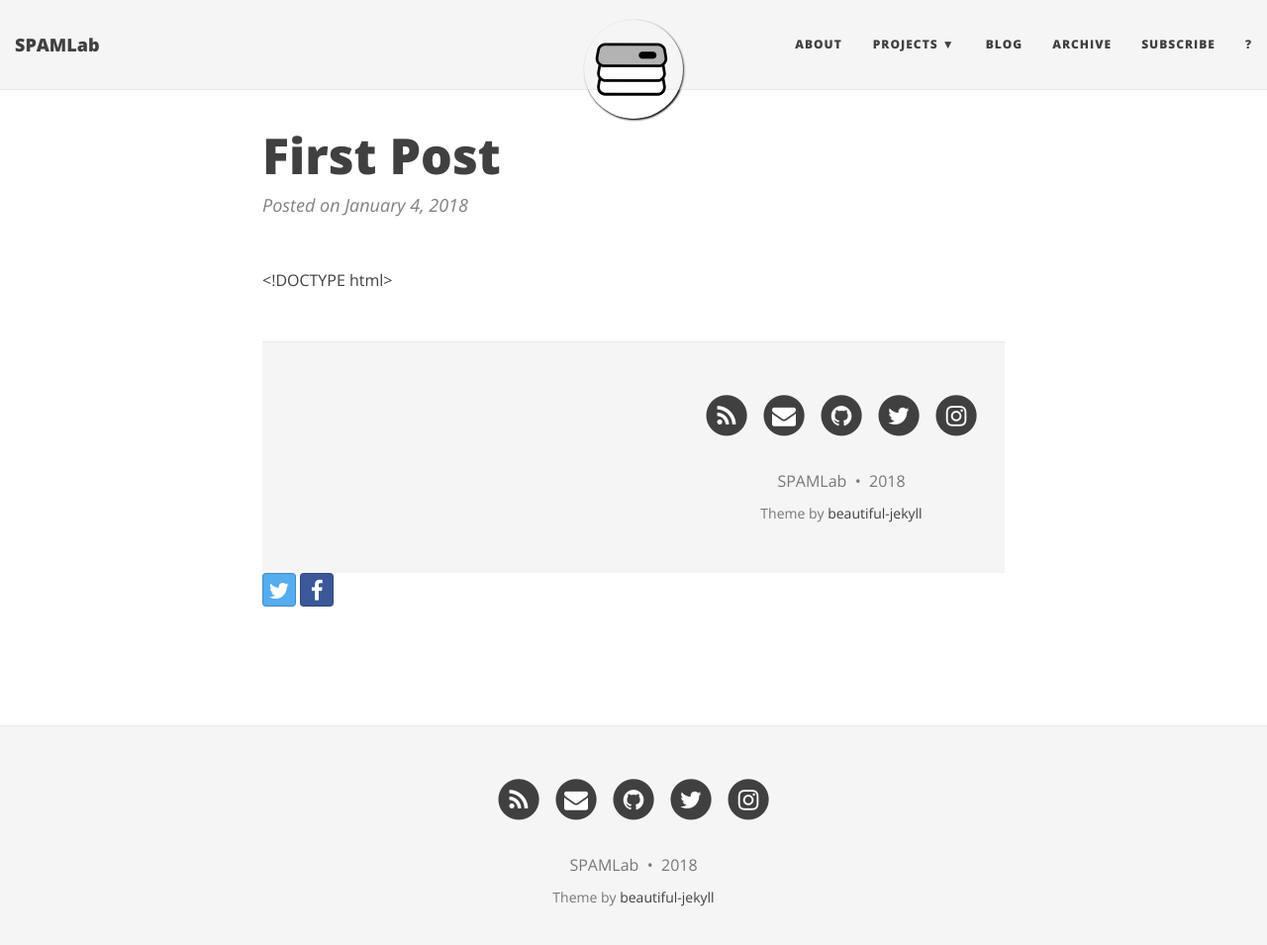
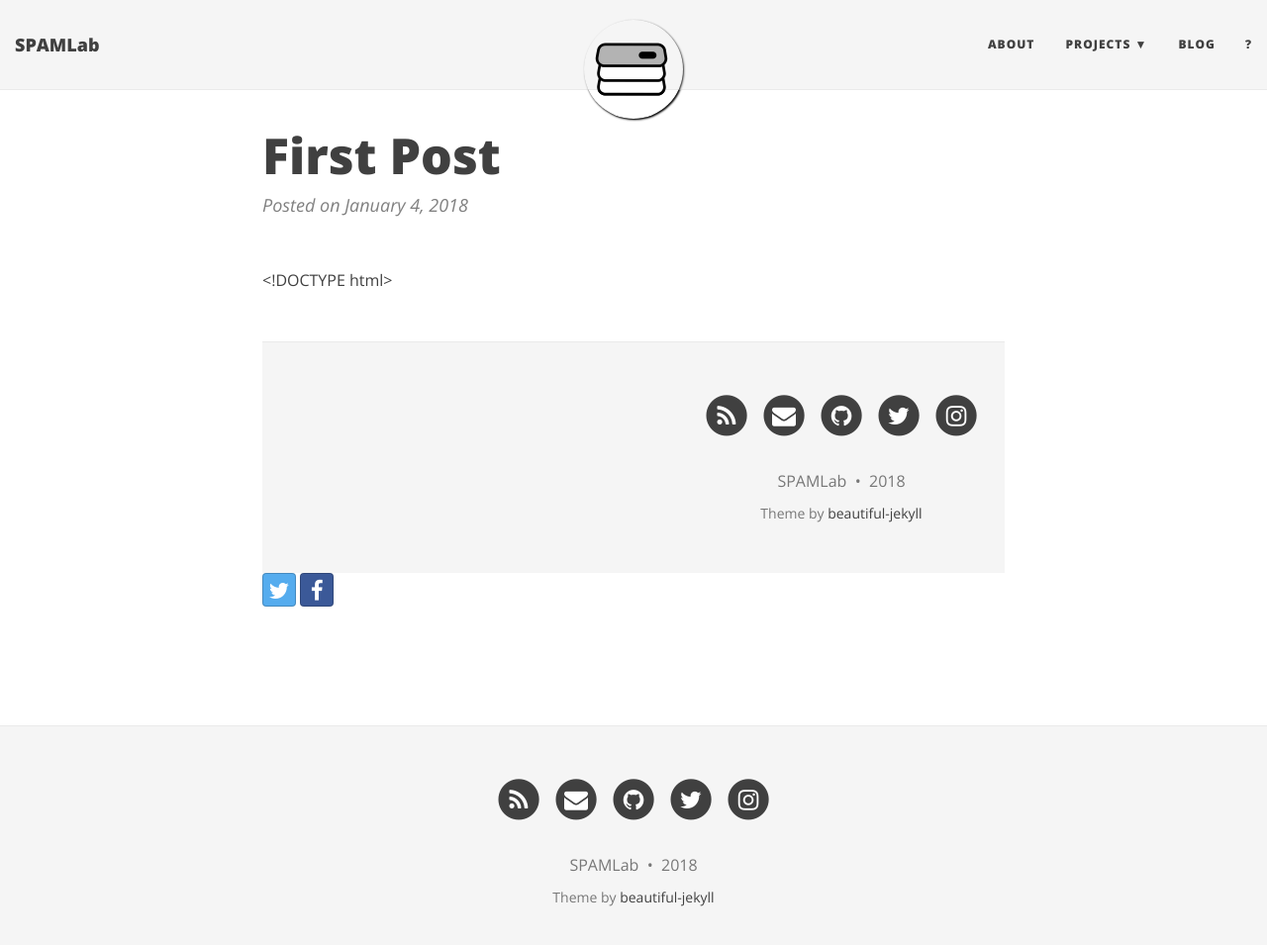
Before and after one commit to SPAMLab/SPAMLab.github.io, a Jekyll site: the page built from _posts/2018-01-04-first-post.md, in a window 1280 px wide and 967 px high. Shown: the top 955 px of the window at 99% size. Built offline with Jekyll 4.4.1, drawn with Linux system fonts in a browser that asks for light colours; nearby versions of some CDN libraries; some of the changed lines change nothing that is shown.

Commit message:
Update _config.yml

```diff
--- a/_config.yml
+++ b/_config.yml
@@ -29,8 +29,8 @@ navbar-links:
     - Basalt Quarry: "garcia_quarry"
     - Landslides: "landslides"
   Blog: ""
-  Archive: "https://spamlab.github.io/tags/"
-  Subscribe: "subscribe"
+  #Archive: "https://spamlab.github.io/tags/"
+  #Subscribe: "subscribe"
   ?: "search"
 
 # Image to show in the navigation bar - image must be a square (width = height)
```
